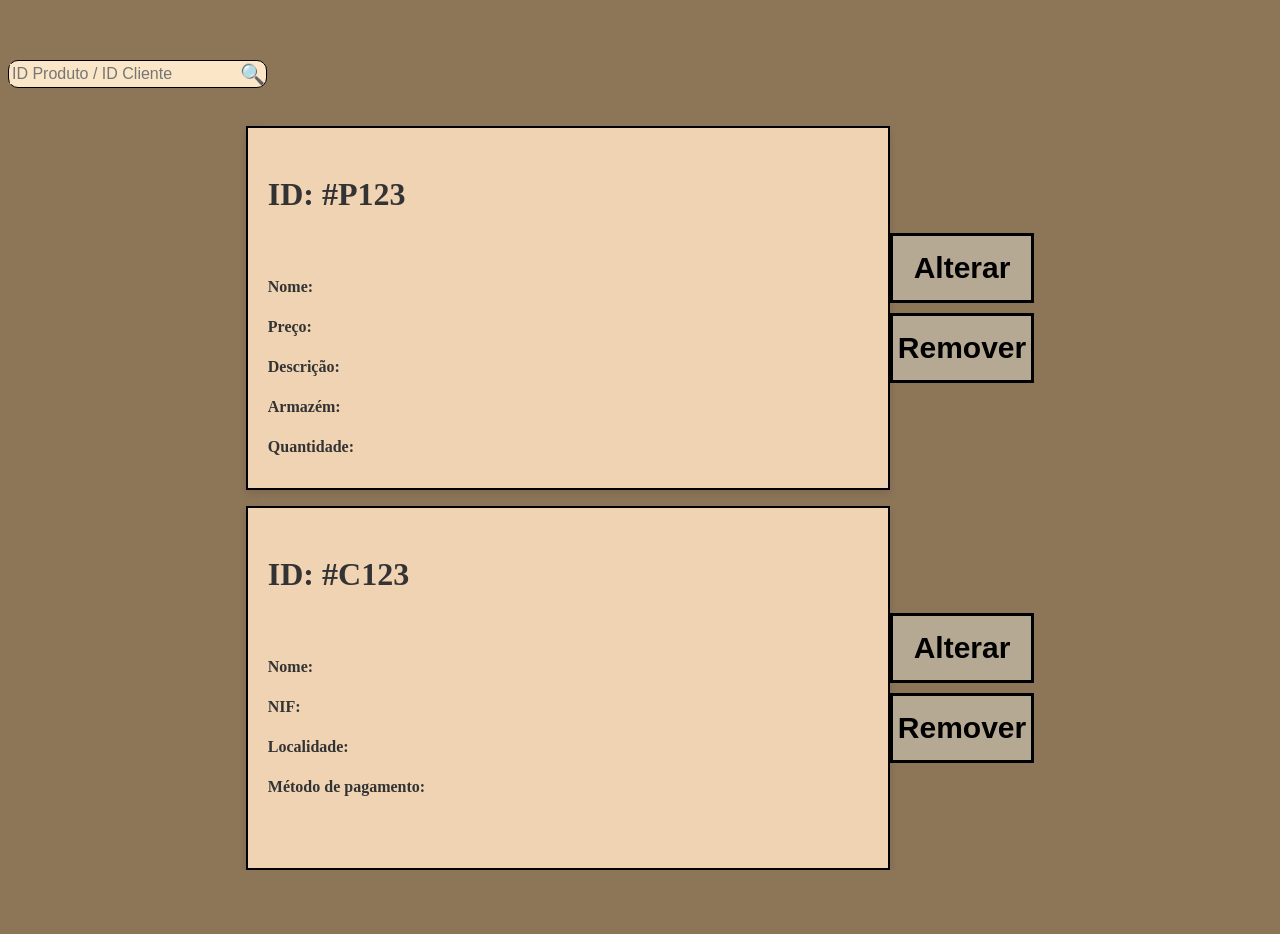
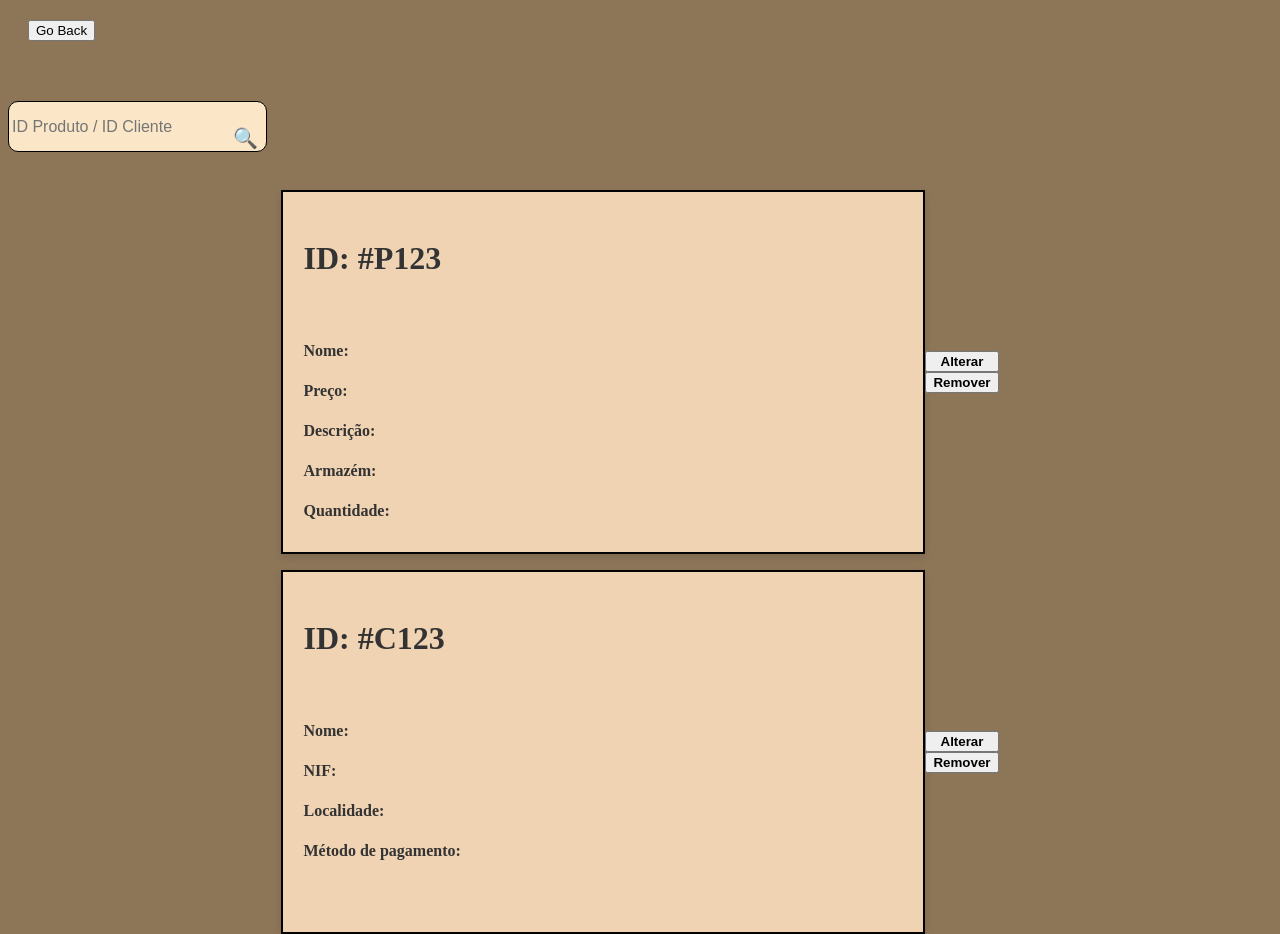
Before and after one commit to datAfonso570/DEAPC, a PHP site: page /admin2.html in a window 1280 px wide. Shown: the part 153-1087 px from the top of the page. Before the commit the page ends 1023 px from the top, so only its background shows below. Run offline with PHP 8.4, Linux system fonts and the light colour scheme.

Commit message:
Versao 1.02
Final de Aula.

```diff
--- a/admin2.html
+++ b/admin2.html
@@ -8,6 +8,7 @@
 </head>
 
 <body>
+
     <header class="site-header">
         <div class="logo">
             <img src="images/logo1.png" alt="Company Logo">
@@ -17,12 +18,14 @@
             <p>VERIFICAÇÃO/ALTERAÇÃO DE STOCK OU CLIENTES</p>
         </div>
     </header>
-    <p></p>
+    <button onclick="window.location.href='admin1.html'"class="top-left">Go Back</button>
+       </p>
+    </p>
     <div class="search-container">
         <input type="text" class="search-input" placeholder="ID Produto / ID Cliente" />
         <span class="search-icon">&#128269;</span>
     </div>
-    </p>
+    <p>
     </p>
     <div class="product-container">
             <div class="product-retangle">
--- a/styles/styles.css
+++ b/styles/styles.css
@@ -4,15 +4,6 @@ body {
   text-align: center;
 }
 
-button {
-  font-size: 30px;
-  padding: 15px 5px;
-  margin: 5px 0;
-  border: 3px solid black;
-  background-color: #b6a994;
-  text-align: center;
-
-}
 .site-header {
   display: flex;
   justify-content: space-between;
@@ -131,3 +122,67 @@ button {
 .product-button:hover {
   background-color: #cc6600;
 }
+
+.select_product_client {
+  border: 4px solid rgb(77, 46, 8);
+  padding: 10px;
+  margin-bottom: 5px;
+  border-radius: 5px;
+}
+
+
+.select_client{
+  margin-right: 8px;
+  font-size: 30px;
+  font-weight: bold;
+  color: #000000;
+  cursor: pointer;
+
+}
+
+.select_product{
+  margin-right: 1px;
+  font-size: 30px;
+  font-weight: bold;
+  color: #000000;
+  cursor: pointer;
+}
+
+.center {
+    display:block;
+    align-items: center;
+    width:fit-content;
+    margin-left: auto;
+    margin-right: auto;
+    text-align: center;
+}
+.top-left {
+    display:block;
+    align-items: center;
+    width:fit-content;
+    margin-left: 20px;
+    margin-top: 20px;
+    text-align: center;
+}
+.up-center {
+    display:block;
+    align-items: center;
+    width:fit-content;
+    margin-left: auto;
+    margin-right: auto;
+    margin-top:50px;
+    text-align: center;
+}
+span:before {
+    content: " ";
+    display: inline-block;
+    width: 32px;
+  }
+.below-center{
+    display:block;
+    align-items: center;
+    width:fit-content;
+    margin-left: auto;
+    margin-right: auto;
+    text-align: center;
+}
```
Also changed, not shown: admin1.html (+6 -5 lines), admin3.html (added, +31 -0 lines).
